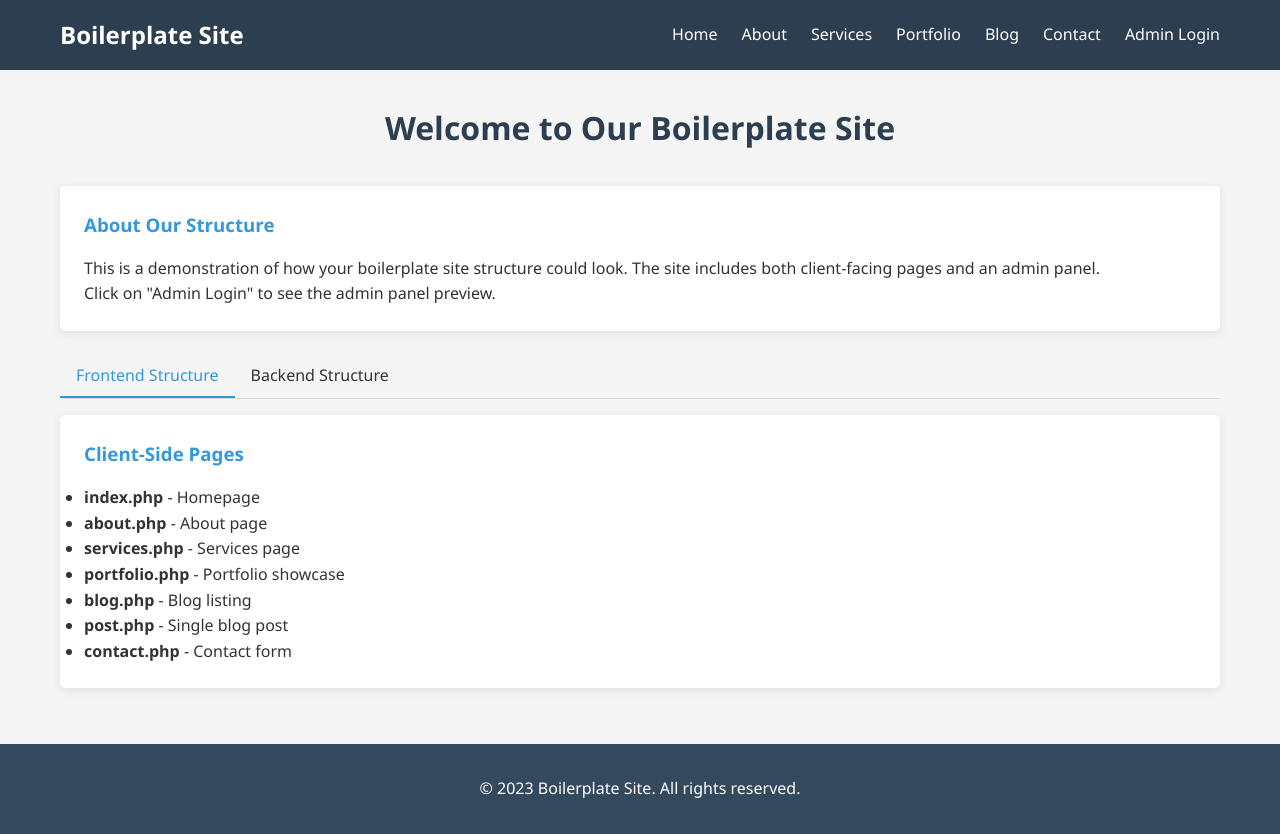
After one commit to morgankolly/my-elec-web, a PHP site: page /assets/photos/index2.html in a window 1280 px wide. The commit adds this page. Run offline with PHP 8.4, Linux system fonts and the light colour scheme.

```diff
--- a/about.html
+++ b/about.html
@@ -10,12 +10,11 @@
       <header>
         <div class="container">
             <nav>
-                <div class="logo">Light Up Electric</div>
+                <div class="logo"> <a href="index.html"> Light Up Electric </a> </div>
                 <ul class="nav-links">
                     <li><a href="index.html">Home</a></li>
                     <li><a href="services.html">Services</a></li>
                     <li><a href="about.html">About Us</a></li>
-                    <li><a href="pricing.html">Pricing</a></li>
                     <li><a href="contact.html">Contact</a></li>
                 </ul>
             </nav>
--- /dev/null
+++ b/assets/photos/index2.html
@@ -0,0 +1,433 @@
+<!DOCTYPE html>
+<html lang="en">
+<head>
+    <meta charset="UTF-8">
+    <meta name="viewport" content="width=device-width, initial-scale=1.0">
+    <title>Boilerplate Site Structure</title>
+    <style>
+        :root {
+            --primary-color: #3498db;
+            --secondary-color: #2c3e50;
+            --accent-color: #e74c3c;
+            --light-color: #ecf0f1;
+            --dark-color: #34495e;
+            --success-color: #2ecc71;
+            --warning-color: #f39c12;
+            --danger-color: #e74c3c;
+            --font-main: 'Segoe UI', Tahoma, Geneva, Verdana, sans-serif;
+        }
+
+        * {
+            margin: 0;
+            padding: 0;
+            box-sizing: border-box;
+        }
+
+        body {
+            font-family: var(--font-main);
+            line-height: 1.6;
+            color: #333;
+            background-color: #f5f5f5;
+        }
+
+        .container {
+            width: 100%;
+            max-width: 1200px;
+            margin: 0 auto;
+            padding: 0 20px;
+        }
+
+        /* Header Styles */
+        header {
+            background-color: var(--secondary-color);
+            color: white;
+            padding: 1rem 0;
+            position: sticky;
+            top: 0;
+            z-index: 100;
+        }
+
+        nav {
+            display: flex;
+            justify-content: space-between;
+            align-items: center;
+        }
+
+        .logo {
+            font-size: 1.5rem;
+            font-weight: bold;
+        }
+
+        .nav-links {
+            display: flex;
+            list-style: none;
+        }
+
+        .nav-links li {
+            margin-left: 1.5rem;
+        }
+
+        .nav-links a {
+            color: white;
+            text-decoration: none;
+            transition: color 0.3s;
+        }
+
+        .nav-links a:hover {
+            color: var(--primary-color);
+        }
+
+        /* Main Content Styles */
+        main {
+            padding: 2rem 0;
+            min-height: calc(100vh - 200px);
+        }
+
+        .page-title {
+            text-align: center;
+            margin-bottom: 2rem;
+            color: var(--secondary-color);
+        }
+
+        .card {
+            background: white;
+            border-radius: 5px;
+            box-shadow: 0 2px 10px rgba(0, 0, 0, 0.1);
+            padding: 1.5rem;
+            margin-bottom: 1.5rem;
+        }
+
+        .card h3 {
+            color: var(--primary-color);
+            margin-bottom: 1rem;
+        }
+
+        .btn {
+            display: inline-block;
+            background: var(--primary-color);
+            color: white;
+            padding: 0.5rem 1rem;
+            border: none;
+            border-radius: 3px;
+            cursor: pointer;
+            text-decoration: none;
+            transition: background 0.3s;
+        }
+
+        .btn:hover {
+            background: #2980b9;
+        }
+
+        /* Footer Styles */
+        footer {
+            background-color: var(--dark-color);
+            color: white;
+            padding: 2rem 0;
+            text-align: center;
+        }
+
+        /* Admin Panel Styles */
+        .admin-container {
+            display: flex;
+            min-height: 100vh;
+        }
+
+        .admin-sidebar {
+            width: 250px;
+            background: var(--secondary-color);
+            color: white;
+            padding: 1rem 0;
+        }
+
+        .admin-sidebar h3 {
+            padding: 0 1rem;
+            margin-bottom: 1rem;
+        }
+
+        .admin-menu {
+            list-style: none;
+        }
+
+        .admin-menu li {
+            margin-bottom: 0.5rem;
+        }
+
+        .admin-menu a {
+            display: block;
+            color: white;
+            text-decoration: none;
+            padding: 0.5rem 1rem;
+            transition: background 0.3s;
+        }
+
+        .admin-menu a:hover {
+            background: rgba(255, 255, 255, 0.1);
+        }
+
+        .admin-content {
+            flex: 1;
+            padding: 2rem;
+            background: #f5f5f5;
+        }
+
+        .admin-header {
+            display: flex;
+            justify-content: space-between;
+            align-items: center;
+            margin-bottom: 2rem;
+        }
+
+        .admin-card {
+            background: white;
+            border-radius: 5px;
+            box-shadow: 0 2px 10px rgba(0, 0, 0, 0.1);
+            padding: 1.5rem;
+            margin-bottom: 1.5rem;
+        }
+
+        .admin-table {
+            width: 100%;
+            border-collapse: collapse;
+        }
+
+        .admin-table th,
+        .admin-table td {
+            padding: 0.75rem;
+            text-align: left;
+            border-bottom: 1px solid #ddd;
+        }
+
+        .admin-table th {
+            background: #f5f5f5;
+            font-weight: 600;
+        }
+
+        /* Responsive Styles */
+        @media (max-width: 768px) {
+            .nav-links {
+                display: none;
+            }
+
+            .admin-container {
+                flex-direction: column;
+            }
+
+            .admin-sidebar {
+                width: 100%;
+            }
+        }
+
+        /* Tabs for demonstration */
+        .tabs {
+            display: flex;
+            margin-bottom: 1rem;
+            border-bottom: 1px solid #ddd;
+        }
+
+        .tab {
+            padding: 0.5rem 1rem;
+            cursor: pointer;
+            border-bottom: 2px solid transparent;
+        }
+
+        .tab.active {
+            border-bottom: 2px solid var(--primary-color);
+            color: var(--primary-color);
+        }
+
+        .tab-content {
+            display: none;
+        }
+
+        .tab-content.active {
+            display: block;
+        }
+    </style>
+</head>
+<body>
+    <!-- Client Side -->
+    <div id="client-view">
+        <header>
+            <div class="container">
+                <nav>
+                    <div class="logo">Boilerplate Site</div>
+                    <ul class="nav-links">
+                        <li><a href="index.php">Home</a></li>
+                        <li><a href="about.php">About</a></li>
+                        <li><a href="services.php">Services</a></li>
+                        <li><a href="portfolio.php">Portfolio</a></li>
+                        <li><a href="blog.php">Blog</a></li>
+                        <li><a href="contact.php">Contact</a></li>
+                        <li><a href="#" onclick="showAdmin()">Admin Login</a></li>
+                    </ul>
+                </nav>
+            </div>
+        </header>
+
+        <main>
+            <div class="container">
+                <h1 class="page-title">Welcome to Our Boilerplate Site</h1>
+
+                <div class="card">
+                    <h3>About Our Structure</h3>
+                    <p>This is a demonstration of how your boilerplate site structure could look. The site includes both client-facing pages and an admin panel.</p>
+                    <p>Click on "Admin Login" to see the admin panel preview.</p>
+                </div>
+
+                <div class="tabs">
+                    <div class="tab active" onclick="switchTab('frontend')">Frontend Structure</div>
+                    <div class="tab" onclick="switchTab('backend')">Backend Structure</div>
+                </div>
+
+                <div id="frontend" class="tab-content active">
+                    <div class="card">
+                        <h3>Client-Side Pages</h3>
+                        <ul>
+                            <li><strong>index.php</strong> - Homepage</li>
+                            <li><strong>about.php</strong> - About page</li>
+                            <li><strong>services.php</strong> - Services page</li>
+                            <li><strong>portfolio.php</strong> - Portfolio showcase</li>
+                            <li><strong>blog.php</strong> - Blog listing</li>
+                            <li><strong>post.php</strong> - Single blog post</li>
+                            <li><strong>contact.php</strong> - Contact form</li>
+                        </ul>
+                    </div>
+                </div>
+
+                <div id="backend" class="tab-content">
+                    <div class="card">
+                        <h3>Admin Panel Structure</h3>
+                        <ul>
+                            <li><strong>admin/index.php</strong> - Authentication page</li>
+                            <li><strong>admin/dashboard.php</strong> - Admin homepage</li>
+                            <li><strong>admin/posts.php</strong> - Manage blog posts</li>
+                            <li><strong>admin/services.php</strong> - Manage services</li>
+                            <li><strong>admin/portfolio.php</strong> - Manage portfolio</li>
+                            <li><strong>admin/use-cases.php</strong> - Manage use cases</li>
+                            <li><strong>admin/newsletter.php</strong> - Manage newsletter</li>
+                            <li><strong>admin/seo.php</strong> - Manage SEO metadata</li>
+                            <li><strong>admin/users.php</strong> - Manage users</li>
+                        </ul>
+                    </div>
+
+                    <div class="card">
+                        <h3>Directory Structure</h3>
+                        <ul>
+                            <li><strong>assets/</strong> - Global client-side assets (CSS, JS, images)</li>
+                            <li><strong>admin/assets/</strong> - Admin-specific assets</li>
+                            <li><strong>admin/controllers/</strong> - PHP controllers</li>
+                            <li><strong>admin/config/</strong> - DB connection, environment configs</li>
+                            <li><strong>admin/model/</strong> - Data models</li>
+                            <li><strong>admin/components/</strong> - Reusable admin UI parts</li>
+                            <li><strong>admin/helpers/</strong> - Utility functions</li>
+                            <li><strong>components/</strong> - Client-side reusable components</li>
+                            <li><strong>vendors/</strong> - External libraries</li>
+                        </ul>
+                    </div>
+                </div>
+            </div>
+        </main>
+
+        <footer>
+            <div class="container">
+                <p>&copy; 2023 Boilerplate Site. All rights reserved.</p>
+            </div>
+        </footer>
+    </div>
+
+    <!-- Admin Panel (Hidden by Default) -->
+    <div id="admin-view" style="display: none;">
+        <div class="admin-container">
+            <div class="admin-sidebar">
+                <h3>Admin Panel</h3>
+                <ul class="admin-menu">
+                    <li><a href="admin/dashboard.php">Dashboard</a></li>
+                    <li><a href="admin/posts.php">Posts</a></li>
+                    <li><a href="admin/services.php">Services</a></li>
+                    <li><a href="admin/portfolio.php">Portfolio</a></li>
+                    <li><a href="admin/use-cases.php">Use Cases</a></li>
+                    <li><a href="admin/newsletter.php">Newsletter</a></li>
+                    <li><a href="admin/seo.php">SEO</a></li>
+                    <li><a href="admin/users.php">Users</a></li>
+                    <li><a href="#" onclick="showClient()">Back to Site</a></li>
+                </ul>
+            </div>
+
+            <div class="admin-content">
+                <div class="admin-header">
+                    <h2>Admin Dashboard</h2>
+                    <a href="#" class="btn" onclick="showClient()">Back to Site</a>
+                </div>
+
+                <div class="admin-card">
+                    <h3>Quick Stats</h3>
+                    <p>This is a preview of how your admin dashboard could look.</p>
+                </div>
+
+                <div class="admin-card">
+                    <h3>Recent Posts</h3>
+                    <table class="admin-table">
+                        <thead>
+                            <tr>
+                                <th>Title</th>
+                                <th>Author</th>
+                                <th>Date</th>
+                                <th>Actions</th>
+                            </tr>
+                        </thead>
+                        <tbody>
+                            <tr>
+                                <td>Sample Blog Post</td>
+                                <td>Admin User</td>
+                                <td>2023-06-15</td>
+                                <td>
+                                    <a href="#" class="btn">Edit</a>
+                                    <a href="#" class="btn" style="background: var(--danger-color)">Delete</a>
+                                </td>
+                            </tr>
+                            <tr>
+                                <td>Another Post Example</td>
+                                <td>Editor</td>
+                                <td>2023-06-10</td>
+                                <td>
+                                    <a href="#" class="btn">Edit</a>
+                                    <a href="#" class="btn" style="background: var(--danger-color)">Delete</a>
+                                </td>
+                            </tr>
+                        </tbody>
+                    </table>
+                </div>
+            </div>
+        </div>
+    </div>
+
+    <script>
+        function showAdmin() {
+            document.getElementById('client-view').style.display = 'none';
+            document.getElementById('admin-view').style.display = 'block';
+        }
+
+        function showClient() {
+            document.getElementById('admin-view').style.display = 'none';
+            document.getElementById('client-view').style.display = 'block';
+        }
+
+        function switchTab(tabName) {
+            // Hide all tab contents
+            document.querySelectorAll('.tab-content').forEach(tab => {
+                tab.classList.remove('active');
+            });
+
+            // Show selected tab content
+            document.getElementById(tabName).classList.add('active');
+
+            // Update active tab
+            document.querySelectorAll('.tab').forEach(tab => {
+                tab.classList.remove('active');
+            });
+
+            event.target.classList.add('active');
+        }
+    </script>
+</body>
+</html>
--- a/contact.html
+++ b/contact.html
@@ -12,15 +12,13 @@
         <div class="container">
             <div class="header-content">
                 <div class="logo">
-                    <i class="fas fa-bolt"></i>
-                    Light Up Electric
+                    <a href="index.html"> Light Up Electric </a>
                 </div>
                 <nav>
                     <ul>
                         <li><a href="index.html">Home</a></li>
                         <li><a href="services.html">Services</a></li>
                         <li><a href="about.html">About Us</a></li>
-                        <li><a href="#">Pricing</a></li>
                         <li><a href="contact.html">Contact</a></li>
                     </ul>
                 </nav>
--- a/index.html
+++ b/index.html
@@ -11,12 +11,11 @@
     <header>
         <div class="container">
             <nav>
-                <div class="logo">Light Up Electric</div>
+                <div class="logo"> <a href="index.html">Light Up Electric  </a></div>
                 <ul class="nav-links">
                     <li><a href="index.html">Home</a></li>
                     <li><a href="services.html">Services</a></li>
                     <li><a href="about.html">About Us</a></li>
-                     <li><a href="pricing.html">Pricing</a></li>
                     <li><a href="contact.html">Contact</a></li>
                 </ul>
             </nav>
--- a/services.html
+++ b/services.html
@@ -15,7 +15,6 @@
                     <li><a href="index.html">Home</a></li>
                     <li><a href="services.html">Services</a></li>
                     <li><a href="about.html">About Us</a></li>
-                  <li><a href="pricing.html">Pricing</a></li>
                     <li><a href="contact.html">Contact</a></li>
                 </ul>
             </nav>
```
Also changed, not shown: assets/css/styles.css (+5 -15 lines).
